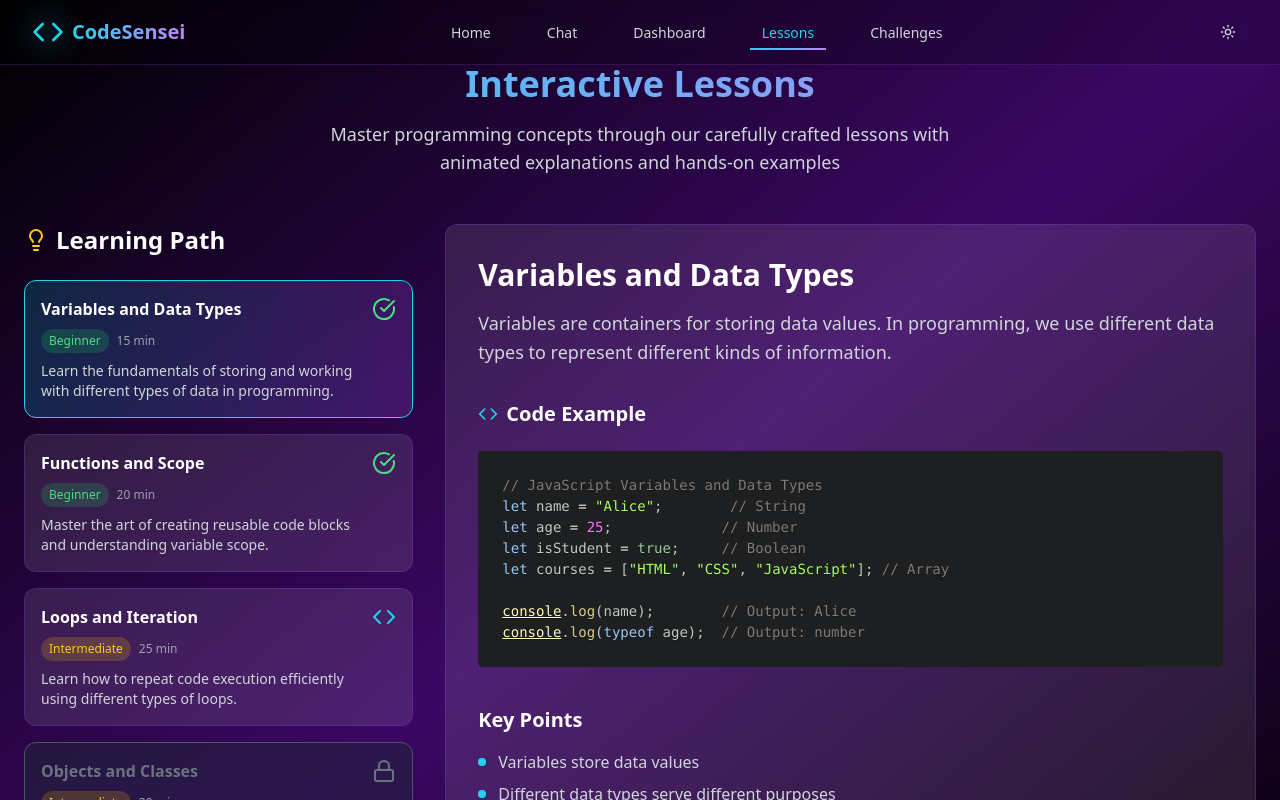
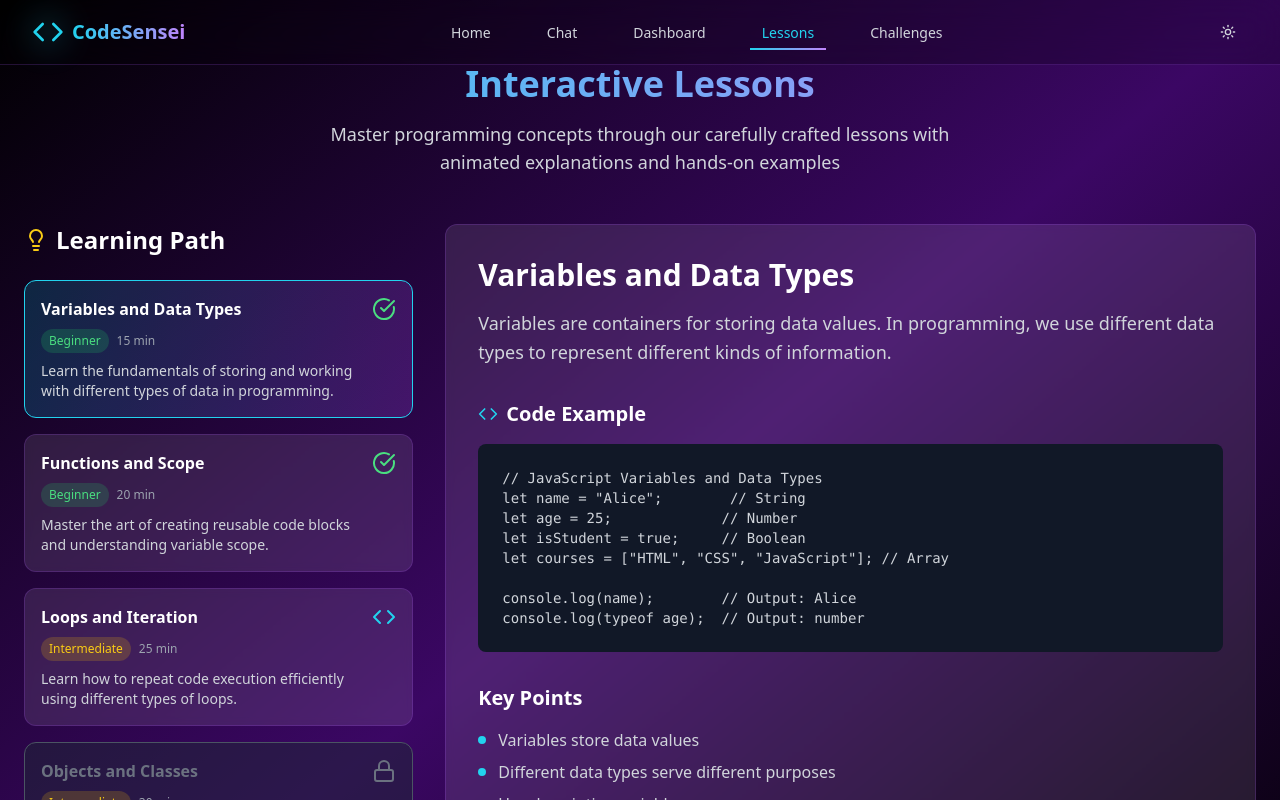
Before and after one commit to chaudhariumesh051/code-sensei-awakened, a React (Vite) app: page /lessons in a window 1280 px wide. Both pictures are taken after a click on the element 218 px from the left and 349 px from the top of the page. Shown: the top 800 px of the page. Built offline with nearby package versions, Linux system fonts and the light colour scheme.

Commit message:
Fix: Resolve import error
The previous AI edits did not resolve the import error. This commit will attempt to fix the error.

```diff
--- a/src/pages/Lessons.tsx
+++ b/src/pages/Lessons.tsx
@@ -1,10 +1,7 @@
-
 import { useState } from 'react';
 import { motion, AnimatePresence } from 'framer-motion';
 import { Lightbulb, Code, ArrowDown, CheckCircle, Lock } from 'lucide-react';
 import { Button } from '@/components/ui/button';
-import { Prism as SyntaxHighlighter } from 'react-syntax-highlighter';
-import { atomDark } from 'react-syntax-highlighter/dist/esm/styles/prism';
 
 const Lessons = () => {
   const [selectedLesson, setSelectedLesson] = useState<number | null>(null);
@@ -326,18 +323,10 @@ getUser();`,
                       <Code className="h-5 w-5 text-cyan-400 mr-2" />
                       Code Example
                     </h3>
-                    <div className="rounded-lg overflow-hidden">
-                      <SyntaxHighlighter
-                        language="javascript"
-                        style={atomDark}
-                        customStyle={{
-                          padding: '1.5rem',
-                          fontSize: '14px',
-                          lineHeight: '1.5'
-                        }}
-                      >
-                        {lessons[selectedLesson].content.codeExample}
-                      </SyntaxHighlighter>
+                    <div className="bg-gray-900 rounded-lg p-6 overflow-x-auto">
+                      <pre className="text-sm text-gray-300 font-mono whitespace-pre-wrap">
+                        <code>{lessons[selectedLesson].content.codeExample}</code>
+                      </pre>
                     </div>
                   </motion.div>
 
```
